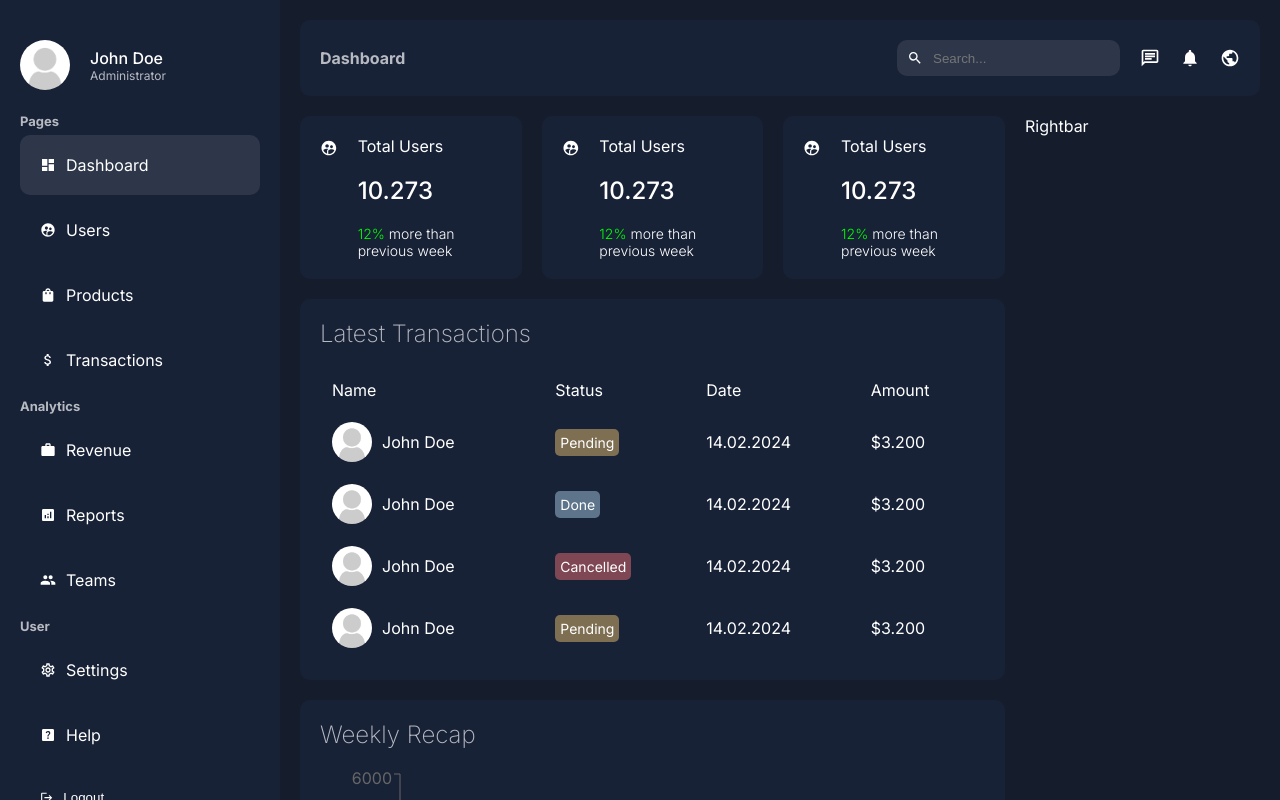
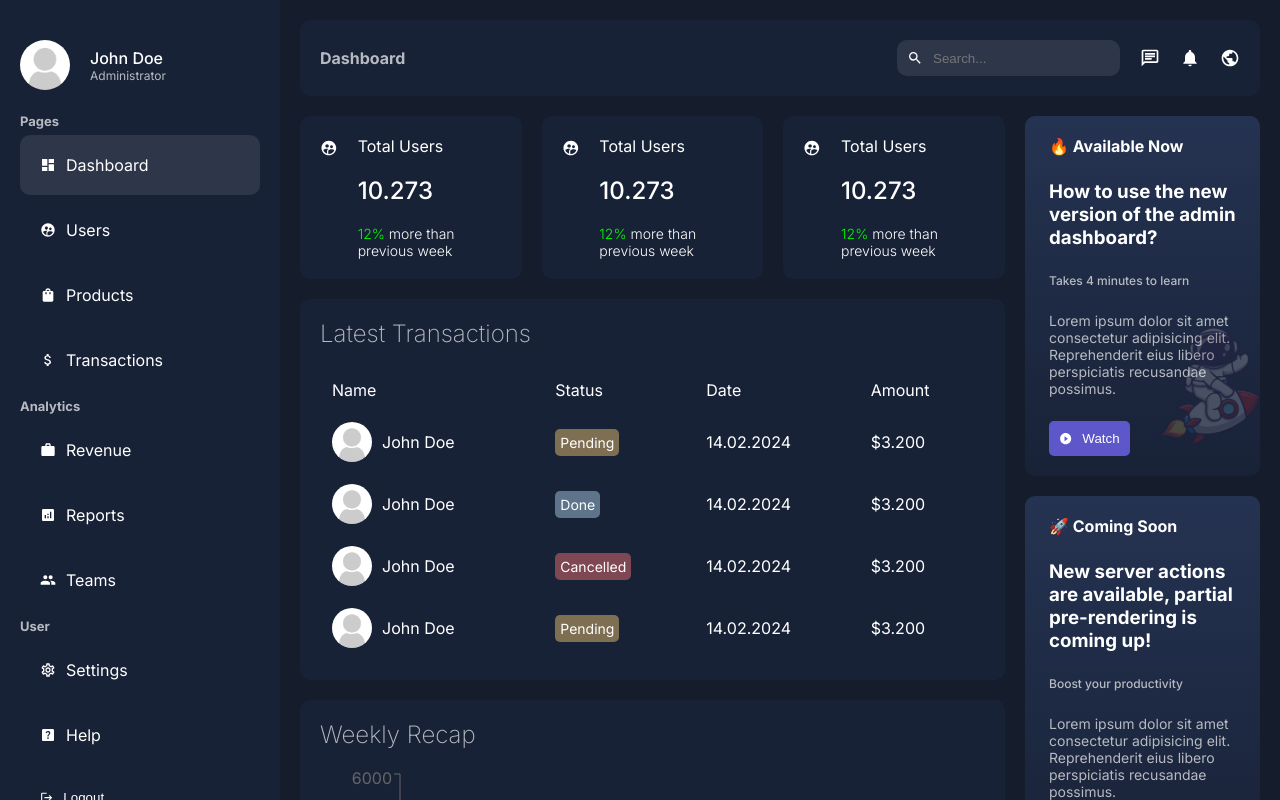
Before and after one commit to riadhmouamnia/admin-dashboard, a Next.js app: page /dashboard in a window 1280 px wide. Shown: the top 800 px of the page. Built offline with nearby package versions, Linux system fonts and the light colour scheme.

Commit message:
create rightbar

```diff
--- a/app/ui/dashboard/rightbar/index.tsx
+++ b/app/ui/dashboard/rightbar/index.tsx
@@ -1,7 +1,50 @@
+import Image from "next/image";
 import styles from "./rightbar.module.scss";
+import { MdPlayCircleFilled, MdReadMore } from "react-icons/md";
 
 const Rightbar = () => {
-  return <div className={styles.container}>Rightbar</div>;
+  return (
+    <div className={styles.container}>
+      <div className={styles.item}>
+        <div className={styles.bgContainer}>
+          <Image className={styles.bg} src="/astronaut.png" alt="" fill />
+        </div>
+        <div className={styles.text}>
+          <span className={styles.notification}>🔥 Available Now</span>
+          <h3 className={styles.title}>
+            How to use the new version of the admin dashboard?
+          </h3>
+          <span className={styles.subtitle}>Takes 4 minutes to learn</span>
+          <p className={styles.desc}>
+            Lorem ipsum dolor sit amet consectetur adipisicing elit.
+            Reprehenderit eius libero perspiciatis recusandae possimus.
+          </p>
+          <button className={styles.button}>
+            <MdPlayCircleFilled />
+            Watch
+          </button>
+        </div>
+      </div>
+      <div className={styles.item}>
+        <div className={styles.text}>
+          <span className={styles.notification}>🚀 Coming Soon</span>
+          <h3 className={styles.title}>
+            New server actions are available, partial pre-rendering is coming
+            up!
+          </h3>
+          <span className={styles.subtitle}>Boost your productivity</span>
+          <p className={styles.desc}>
+            Lorem ipsum dolor sit amet consectetur adipisicing elit.
+            Reprehenderit eius libero perspiciatis recusandae possimus.
+          </p>
+          <button className={styles.button}>
+            <MdReadMore />
+            Learn
+          </button>
+        </div>
+      </div>
+    </div>
+  );
 };
 
 export default Rightbar;
--- a/app/ui/dashboard/rightbar/rightbar.module.scss
+++ b/app/ui/dashboard/rightbar/rightbar.module.scss
@@ -0,0 +1,52 @@
+.container {
+  position: fixed;
+  margin-right: 20px;
+  .item {
+    background: linear-gradient(to top, #182237, #253352);
+    padding: 20px 24px;
+    border-radius: 10px;
+    margin-bottom: 20px;
+    position: relative;
+    .bgContainer {
+      position: absolute;
+      right: 0;
+      bottom: 0;
+      width: 50%;
+      height: 50%;
+      .bg {
+        object-fit: contain;
+        opacity: 0.2;
+      }
+    }
+    .text {
+      display: flex;
+      flex-direction: column;
+      gap: 24px;
+      .notification {
+        font-weight: bold;
+      }
+      .subtitle {
+        color: var(--textSoft);
+        font-weight: 500;
+        font-size: 12px;
+      }
+
+      .desc {
+        color: var(--textSoft);
+        font-size: 14px;
+      }
+      .button {
+        padding: 10px;
+        display: flex;
+        align-items: center;
+        gap: 10px;
+        width: max-content;
+        background-color: #5d57c9;
+        color: white;
+        border: none;
+        border-radius: 5px;
+        cursor: pointer;
+      }
+    }
+  }
+}
```
Also changed, not shown: public/astronaut.png (added).
